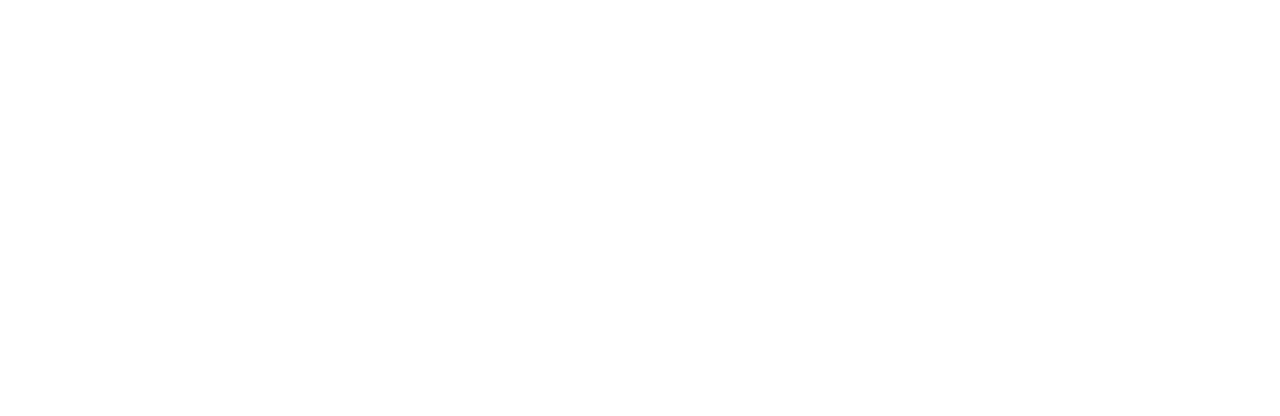
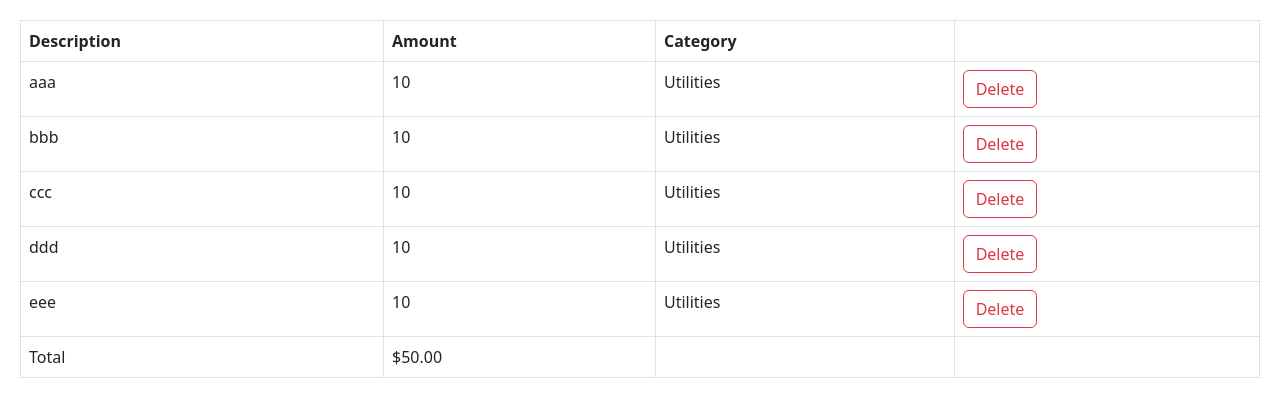
Before and after one commit to Akshay-Jhijhautia/Expense_Tracker_React, a React (Vite) app: page / in a window 1280 px wide. Shown: the top 416 px of the page. Built offline with nearby package versions, Linux system fonts and the light colour scheme.

Commit message:
created expense list

```diff
--- a/src/App.tsx
+++ b/src/App.tsx
@@ -1,7 +1,25 @@
+import ExpenseList from "./expense-tracker/Components/ExpenseList";
 import "./App.css";
+import { useState } from "react";
 
 function App() {
-  return <div></div>;
+  const [expenses, setExpenses] = useState([
+    { id: 1, description: "aaa", amount: 10, category: "Utilities" },
+    { id: 2, description: "bbb", amount: 10, category: "Utilities" },
+    { id: 3, description: "ccc", amount: 10, category: "Utilities" },
+    { id: 4, description: "ddd", amount: 10, category: "Utilities" },
+    { id: 5, description: "eee", amount: 10, category: "Utilities" },
+  ]);
+
+  const deleteExpense = (id: number) => {
+    setExpenses(expenses.filter((expense) => expense.id != id));
+  };
+
+  return (
+    <div>
+      <ExpenseList expenses={expenses} onDelete={(id) => deleteExpense(id)} />
+    </div>
+  );
 }
 
 export default App;
--- a/src/expense-tracker/Components/ExpenseList.tsx
+++ b/src/expense-tracker/Components/ExpenseList.tsx
@@ -0,0 +1,69 @@
+import React from "react";
+
+interface Expenses {
+  id: number;
+  description: string;
+  amount: number;
+  category: string;
+}
+
+interface Props {
+  expenses: Expenses[];
+  onDelete: (id: number) => void;
+}
+
+const ExpenseList = ({ expenses, onDelete }: Props) => {
+  if (expenses.length === 0) {
+    return null;
+  }
+  return (
+    <div>
+      <table className="table table-bordered">
+        <thead>
+          <tr>
+            <th>Description</th>
+            <th>Amount</th>
+            <th>Category</th>
+            <th></th>
+          </tr>
+        </thead>
+        <tbody>
+          {expenses.map((expense) => (
+            <tr key={expense.id}>
+              <td>{expense.description}</td>
+              <td>{expense.amount}</td>
+              <td>{expense.category}</td>
+              <td>
+                <button
+                  className="btn btn-outline-danger"
+                  onClick={() => onDelete(expense.id)}
+                >
+                  Delete
+                </button>
+              </td>
+            </tr>
+          ))}
+        </tbody>
+        <tfoot>
+          <tr>
+            <td>Total</td>
+            <td>
+              $
+              {expenses
+                .reduce(
+                  (accumulator, currentValue) =>
+                    accumulator + currentValue.amount,
+                  0
+                )
+                .toFixed(2)}
+            </td>
+            <td></td>
+            <td></td>
+          </tr>
+        </tfoot>
+      </table>
+    </div>
+  );
+};
+
+export default ExpenseList;
```
